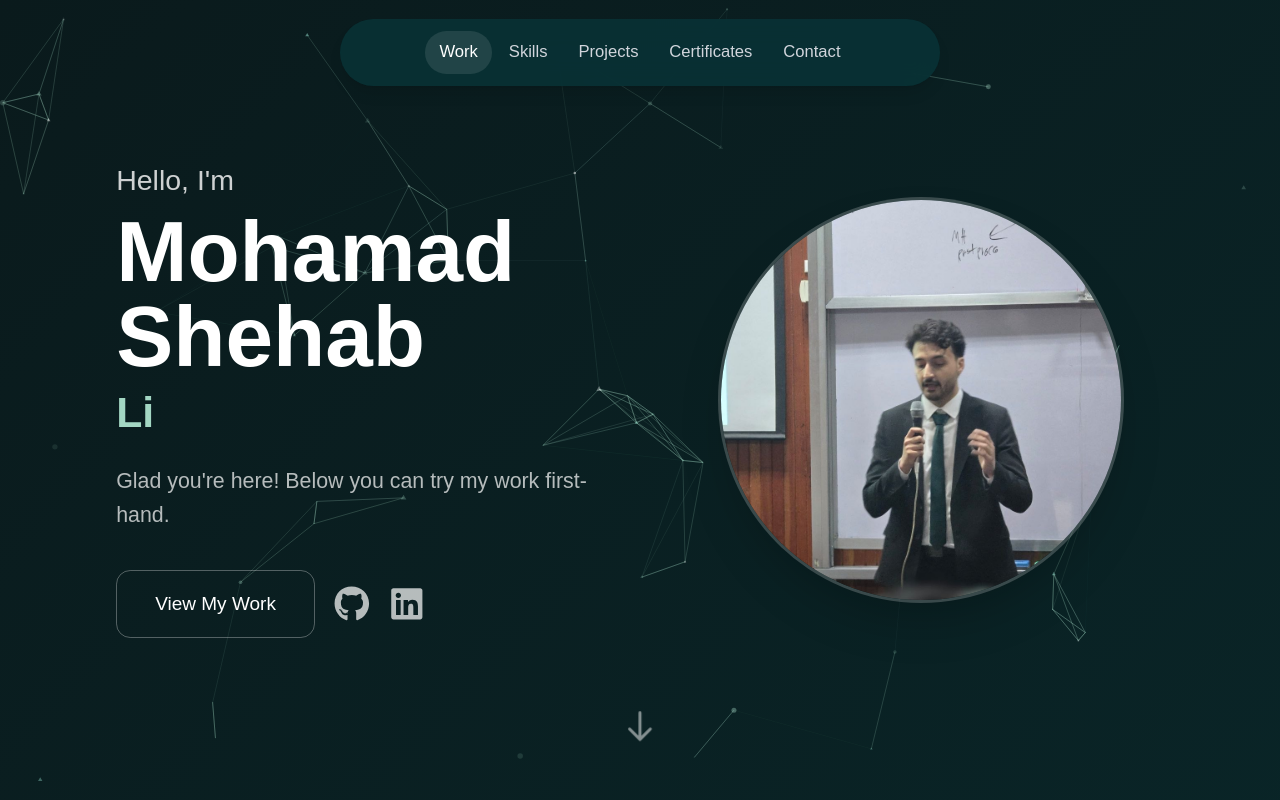
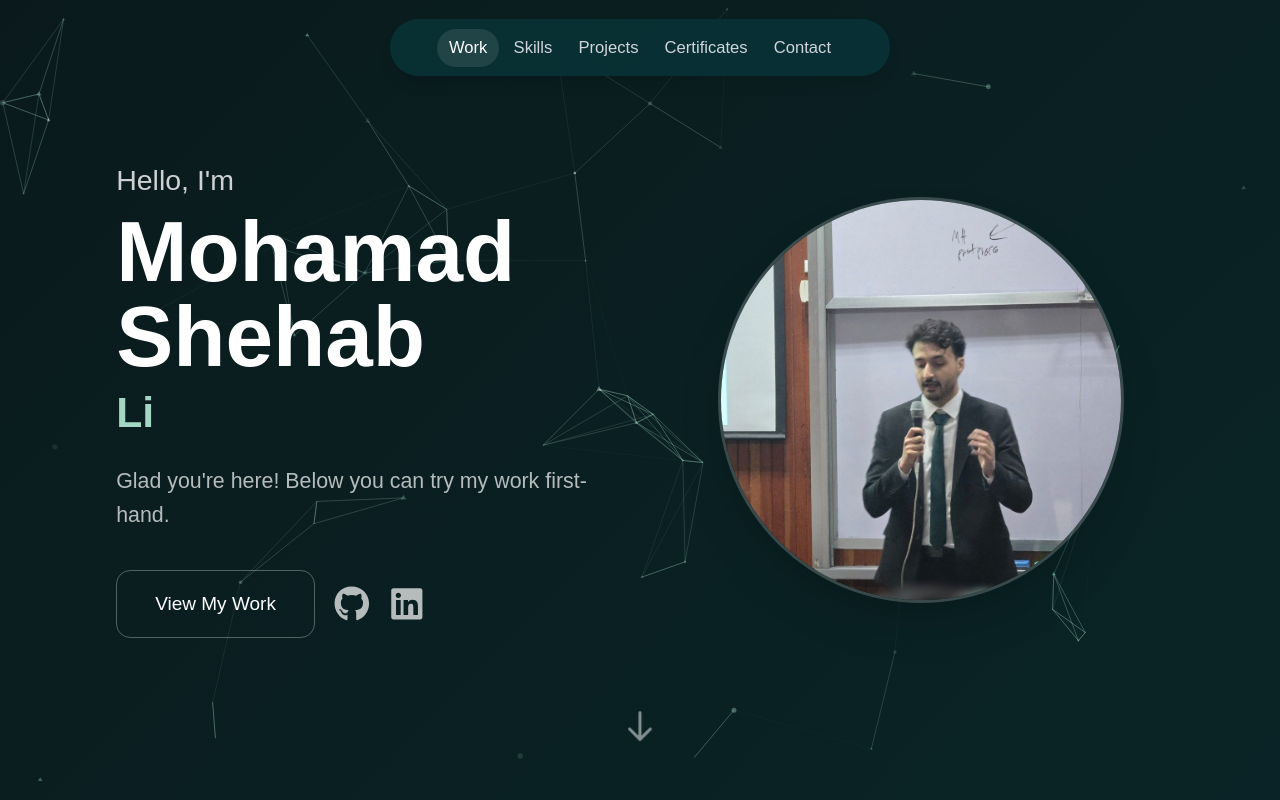
Before and after one commit to mohamadtshehab/portfolio, a Next.js app: page / in a window 1280 px wide. Shown: the top 800 px of the page. Built offline with nearby package versions, Linux system fonts and the light colour scheme; no server answers.

Commit message:
Make portfolio header more compact

```diff
--- a/src/app/components/Header.tsx
+++ b/src/app/components/Header.tsx
@@ -90,9 +90,9 @@ export default function Header() {
         />
       ) : null}
 
-      <div className="relative z-[55] mx-auto mt-3 max-w-[min(600px,calc(100%-1.5rem))] px-0 sm:mt-4">
+      <div className="relative z-[55] mx-auto mt-3 max-w-[min(500px,calc(100%-1.5rem))] px-0 sm:mt-4">
         <div
-          className="flex flex-col overflow-hidden rounded-2xl shadow-lg md:rounded-full md:px-2 md:py-1"
+          className="flex flex-col overflow-hidden rounded-2xl shadow-lg md:rounded-full md:px-1 md:py-0.5"
           style={{
             backgroundColor: "rgba(9, 51, 54, 0.88)",
             backdropFilter: "blur(12px)",
@@ -128,7 +128,7 @@ export default function Header() {
                 key={link.label}
                 href={link.href}
                 onClick={closeMenu}
-                className={`rounded-xl px-3 py-2.5 text-center text-sm font-medium transition-colors duration-300 md:rounded-full md:py-2 ${
+                className={`rounded-xl px-3 py-2.5 text-center text-sm font-medium transition-colors duration-300 md:rounded-full md:px-2.5 md:py-1.5 ${
                   activeSection === link.href.substring(1)
                     ? "bg-white/10 text-white"
                     : "text-gray-300 hover:bg-white/5 hover:text-white md:hover:bg-transparent"
```
